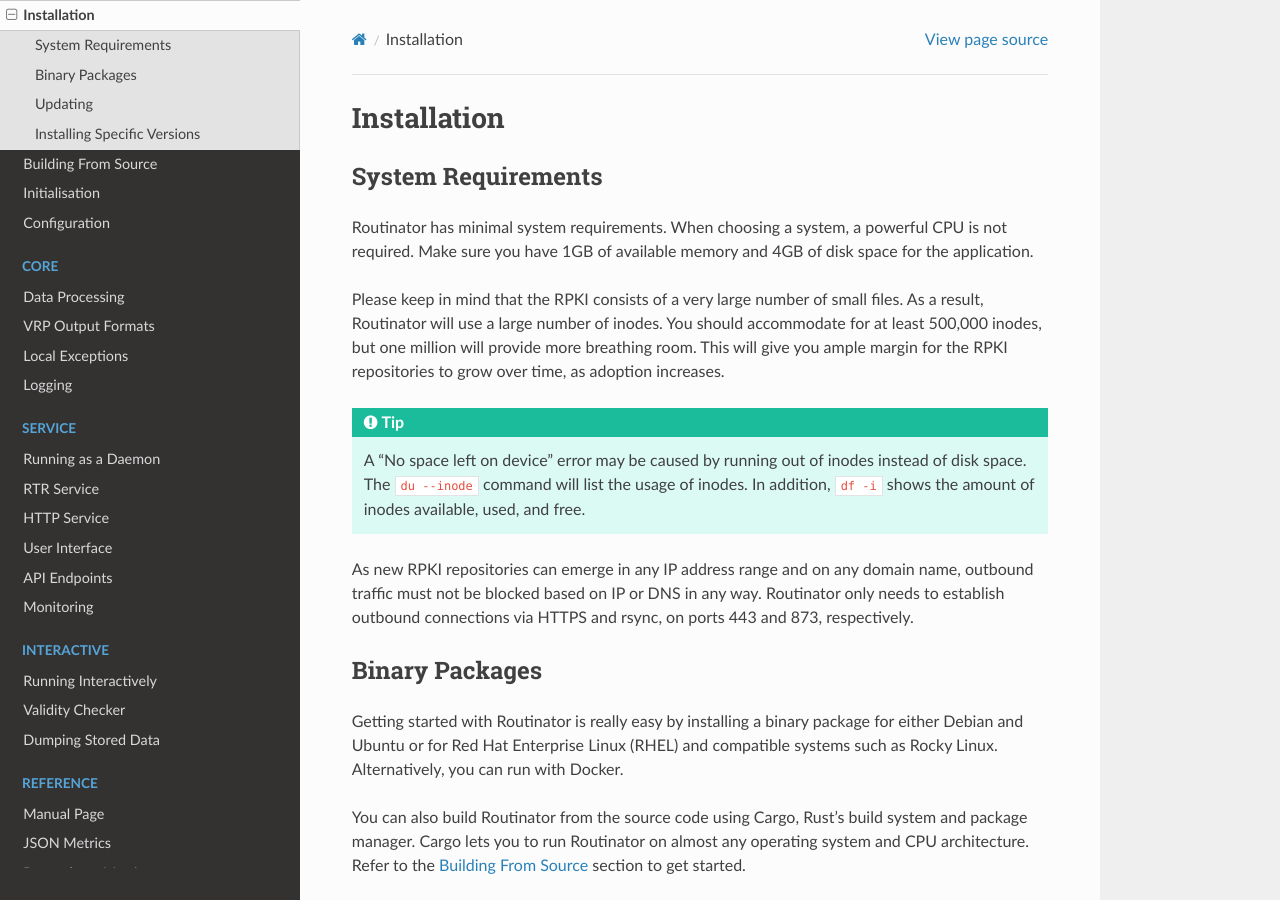
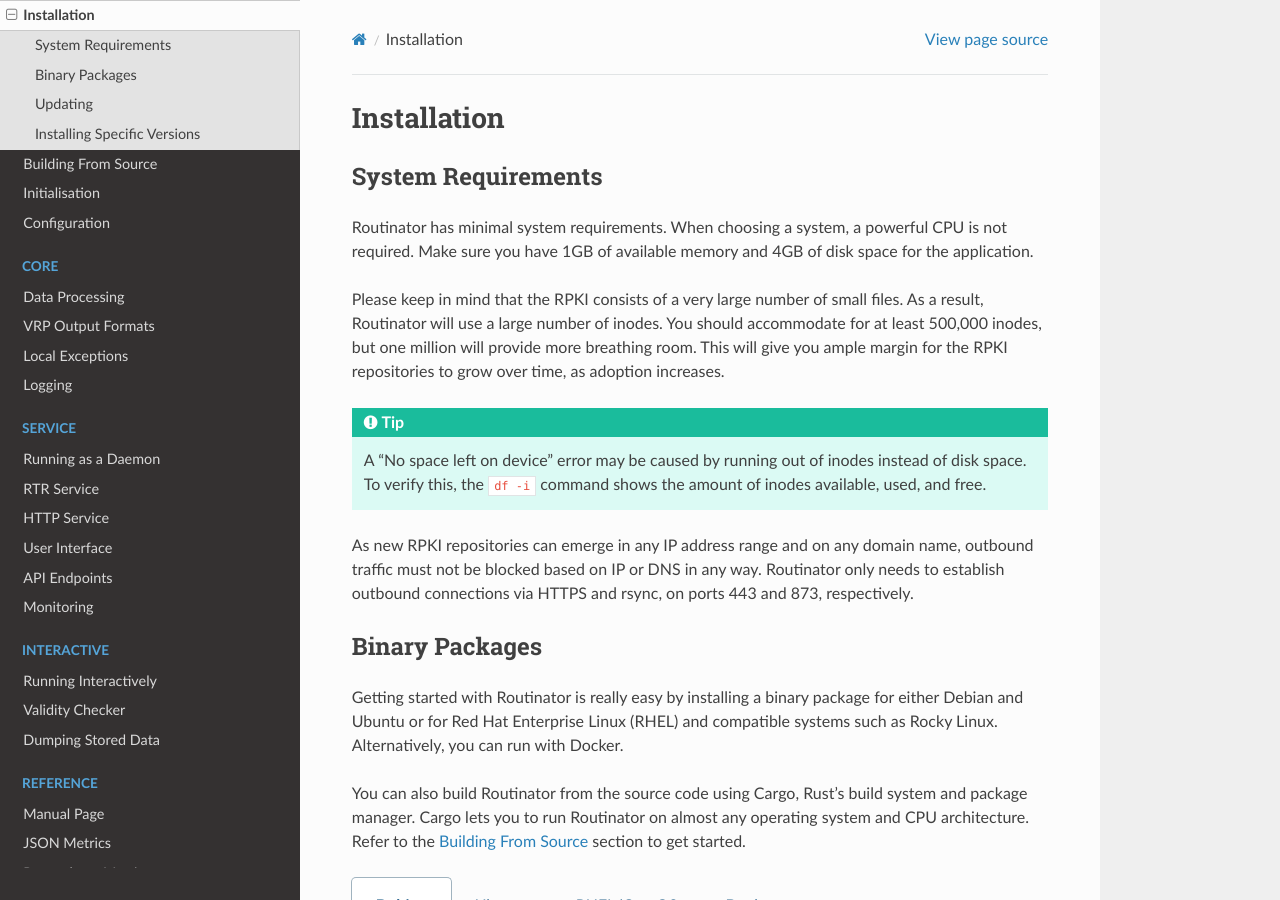
Before and after one commit to NLnetLabs/routinator, a Sphinx documentation site: the page built from doc/manual/source/installation.rst, in a window 1280 px wide and 900 px high. Built offline with Sphinx 7.4.7 and the Read the Docs theme 2.0.0, drawn with Linux system fonts in a browser that asks for light colours.

Commit message:
Remove `du --inodes`

```diff
--- a/doc/manual/source/installation.rst
+++ b/doc/manual/source/installation.rst
@@ -15,9 +15,8 @@
 grow over time, as adoption increases.
 
 .. Tip:: A "No space left on device" error may be caused by running out of
-         inodes instead of disk space. The ``du --inode`` command will list
-         the usage of inodes. In addition, ``df -i`` shows the amount of
-         inodes available, used, and free.
+         inodes instead of disk space. To verify this, the ``df -i`` command
+         shows the amount of inodes available, used, and free.
 
 As new RPKI repositories can emerge in any IP address range and on any domain
 name, outbound traffic must not be blocked based on IP or DNS in any way.
```
